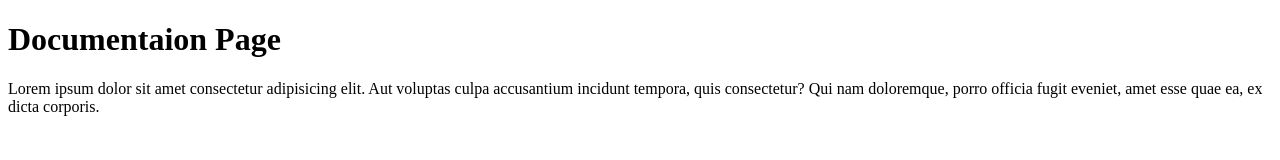
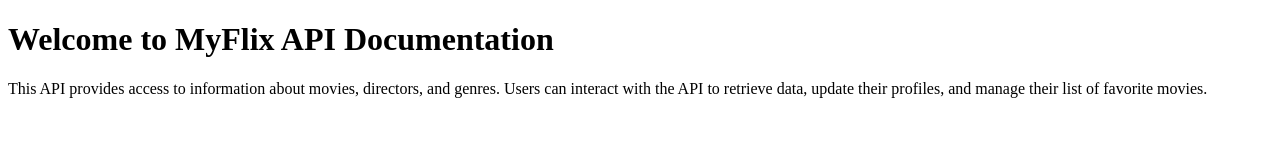
Before and after one commit to MoJoSchuck/movie_api, a plain HTML site: page documentation.html in a window 1280 px wide. Drawn offline with Linux system fonts and the light colour scheme.

Commit message:
Updated Title

```diff
--- a/documentation.html
+++ b/documentation.html
@@ -1,12 +1,16 @@
 <!DOCTYPE html>
 <html lang="en">
+
 <head>
     <meta charset="UTF-8">
     <meta name="viewport" content="width=device-width, initial-scale=1.0">
-    <title>DOCUMENTATION</title>
+    <title>MyFlix API Documentation</title>
 </head>
+
 <body>
-    <h1>Documentaion Page</h1>
-    <p>Lorem ipsum dolor sit amet consectetur adipisicing elit. Aut voluptas culpa accusantium incidunt tempora, quis consectetur? Qui nam doloremque, porro officia fugit eveniet, amet esse quae ea, ex dicta corporis.</p>
+    <h1>Welcome to MyFlix API Documentation</h1>
+    <p>This API provides access to information about movies, directors, and genres. Users can interact with the API to
+        retrieve data, update their profiles, and manage their list of favorite movies.</p>
 </body>
+
 </html>
```
